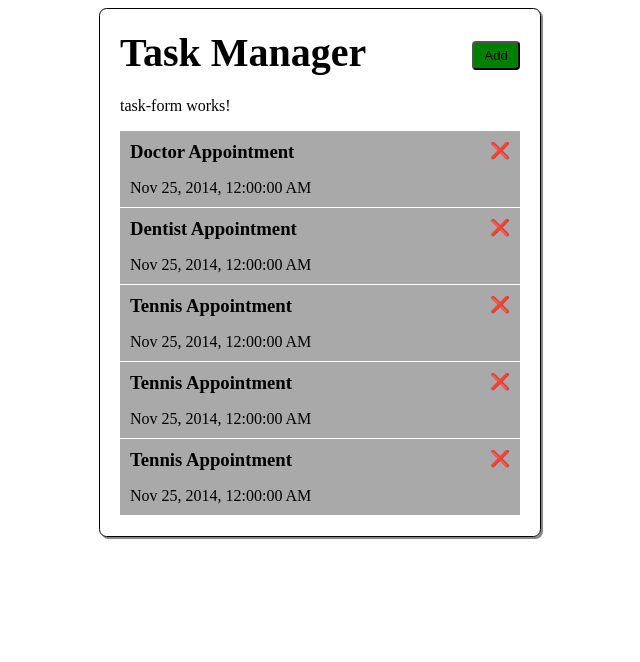
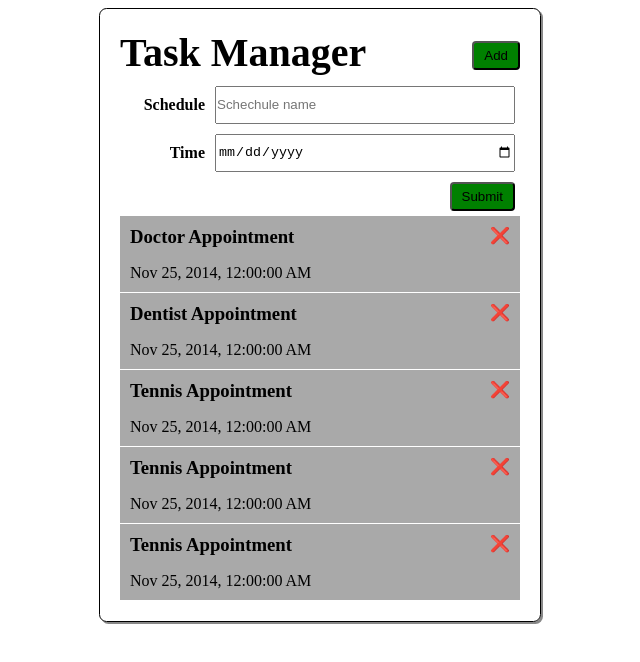
Before and after one commit to lammau123/TaskManagerAngular, an Angular app: page / in a window 1280 px wide. Both pictures are taken after a click on the button "Add". Shown: the top 662 px of the page, without its empty margins (320-960 px from the left). Built offline with nearby package versions, Linux system fonts and the light colour scheme.

Commit message:
add form

```diff
--- a/src/app/app.module.ts
+++ b/src/app/app.module.ts
@@ -1,5 +1,6 @@
 import { NgModule } from '@angular/core';
 import { BrowserModule } from '@angular/platform-browser';
+import { ReactiveFormsModule } from '@angular/forms';
 
 import { AppComponent } from './app.component';
 import { TaskManagerComponent } from './components/task-manager/task-manager.component';
@@ -14,7 +15,8 @@ import { TaskFormComponent } from './components/task-form/task-form.component';
     TaskFormComponent
   ],
   imports: [
-    BrowserModule
+    BrowserModule,
+    ReactiveFormsModule
   ],
   providers: [],
   bootstrap: [AppComponent]
--- a/src/app/components/task-form/task-form.component.css
+++ b/src/app/components/task-form/task-form.component.css
@@ -0,0 +1,34 @@
+.form-container {
+    display: flex;
+    flex-direction: column;
+}
+
+.form-row {
+    display: grid;
+    grid-template-columns: 80px auto;
+    grid-gap: 10px;
+    padding: 5px;
+}
+
+.form-submit {
+    display: flex;
+    justify-content: flex-end;
+    padding: 5px;
+}
+
+.form-label {
+    text-align:right;
+    font-weight: 600;
+    padding: 10px 0px;
+}
+
+.btn {
+    border-radius: 0.3em;
+    padding: 5px 10px;
+    background-color: green;
+}
+
+input[type="text"]{
+    padding: 0px 0px;
+    line-height: 28px;
+}
--- a/src/app/components/task-form/task-form.component.html
+++ b/src/app/components/task-form/task-form.component.html
@@ -1 +1,19 @@
-<p>task-form works!</p>
+<form [formGroup]="formGroup" (ngSubmit)="onSubmit()">
+    <div class="form-container">
+        <div class="form-row">
+            <label class="form-label" for="scheduleName">Schedule</label>
+            <input type="text"
+                    id="scheduleName"
+                    name="scheduleName"
+                    placeholder="Schechule name"
+                    formControlName="scheduleName"/>
+        </div>
+        <div class="form-row">
+            <label class="form-label" for="time">Time</label>
+            <input type="date" id="time" name="time" formControlName="time"/>
+        </div>
+        <div class="form-submit">
+            <button class="btn">Submit</button>
+        </div>
+    </div>
+</form>
--- a/src/app/components/task-form/task-form.component.ts
+++ b/src/app/components/task-form/task-form.component.ts
@@ -1,4 +1,5 @@
 import { Component, OnInit } from '@angular/core';
+import { FormControl, FormGroup } from '@angular/forms';
 
 @Component({
   selector: 'app-task-form',
@@ -6,10 +7,17 @@ import { Component, OnInit } from '@angular/core';
   styleUrls: ['./task-form.component.css']
 })
 export class TaskFormComponent implements OnInit {
+  formGroup = new FormGroup({
+    scheduleName: new FormControl(''),
+    time: new FormControl('')
+  });
 
   constructor() { }
 
   ngOnInit(): void {
   }
 
+  onSubmit(){
+    console.log("on submit");
+  }
 }
```
